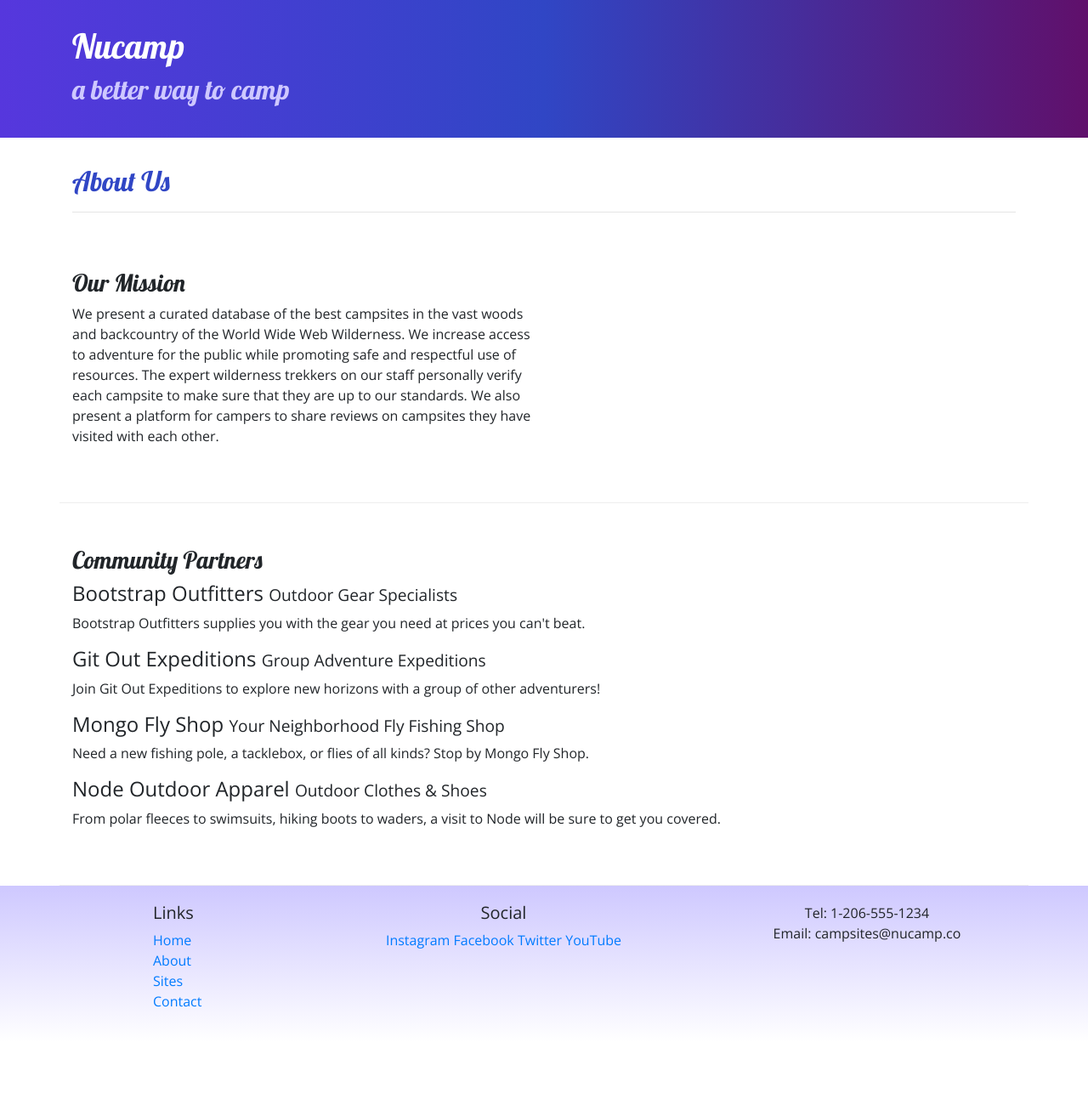
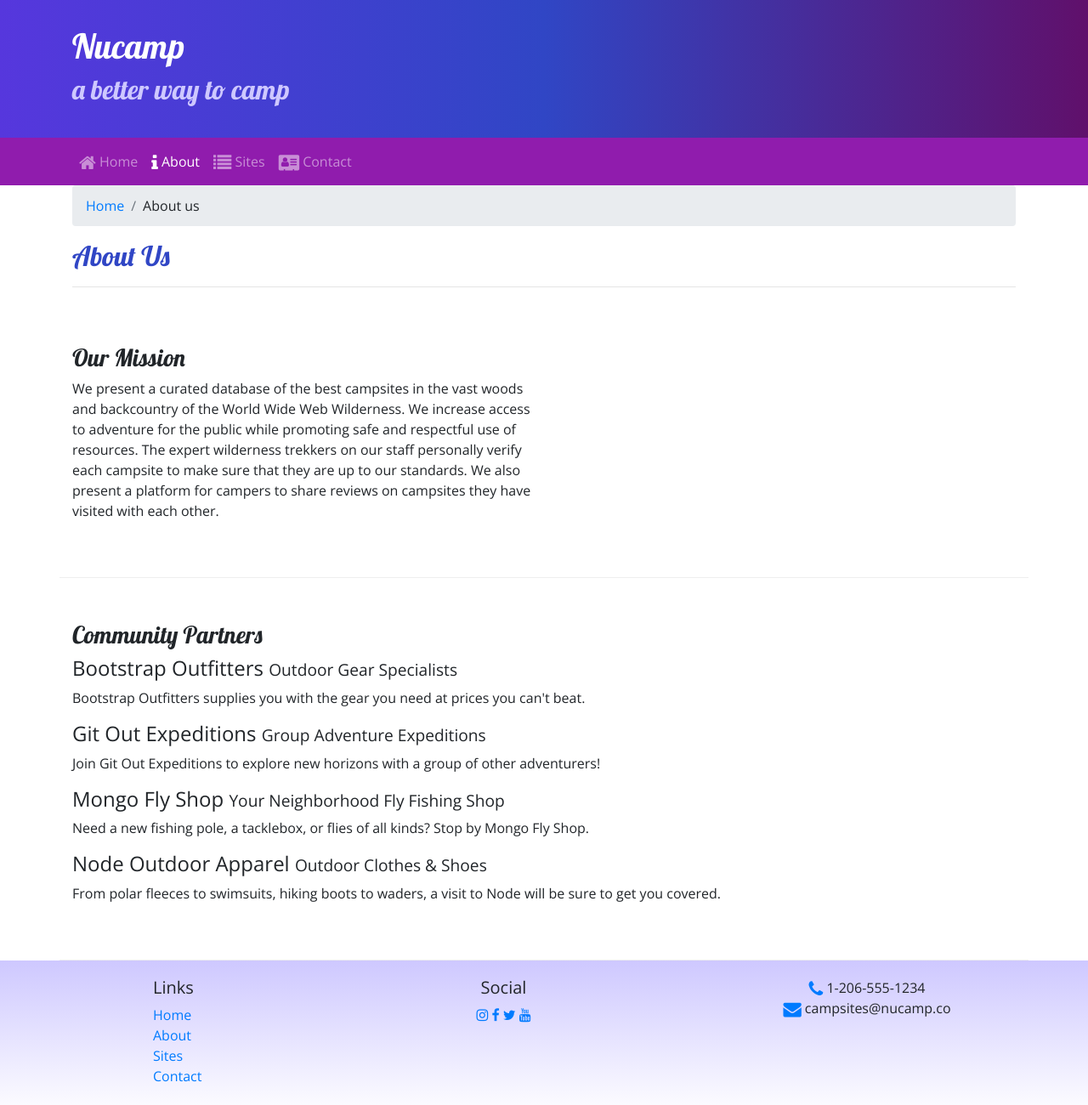
Before and after one commit to Kseckman/nucampsite_2_bootstrap, a website: page aboutus.html in a window 1280 px wide. Shown: the whole page at 85% size. Before the commit the page ends 1226 px from the top, so only its background shows below. Drawn offline with nearby package versions, Linux system fonts and the light colour scheme.

Commit message:
added navbar, breadcrumbs, and fontawsome'

```diff
--- a/aboutus.html
+++ b/aboutus.html
@@ -13,6 +13,7 @@
      <link rel="stylesheet" href="https://fonts.googleapis.com/css?family=Lobster|Open+Sans" />
      <link rel="stylesheet" href="css/styles.css"/>
 
+     <link rel="stylesheet" href="node_modules/font-awesome/css/font-awesome.min.css" />
 
     <title>Nucamp: A Better Way To Camp</title>
 </head>
@@ -30,9 +31,30 @@
         </div>
     </header>
 
+    <nav class="navbar navbar-expand-sm navbar-dark sticky-top">
+        <div class="container">
+            <button class="navbar-toggler ml-auto" type="button" data-toggle="'collapse" data-target="#nucampNavbar">
+                <span class="navbar-toggler-icon"></span>
+            </button>
+            <div class="collapse navbar-collapse" id="nucampNavbar">
+                <ul class="navbar-nav">
+                    <li class="nav-item"><a class="nav-link" href="index.html"><i class="fa fa-home fa-lg"></i> Home</a></li>
+                    <li class="nav-item  active"><a class="nav-link"  href="#"><i class="fa fa-info fa-lg"></i> About</a></li>
+                    <li class="nav-item"><a class="nav-link"  href="#"><i class="fa fa-list fa-lg"></i> Sites</a></li>
+                    <li class="nav-item"><a class="nav-link"  href="#"><i class="fa fa-address-card fa-lg"></i> Contact</a></li>
+                </ul>
+            </div>
+        </div>
+    </nav>
+
+
     <div class='container'>
         <div class="row">
             <div class="col">
+                <ol class="breadcrumb">
+                    <li class="breadcrumb-item"><a href="index.html">Home</a></li>
+                    <li class="breadcrumb-item">About us</li>
+                </ol>
                <h2>About Us</h2>
                <hr />
             </div>
@@ -74,14 +96,14 @@
                 </div>
                 <div class="col-6 col-sm-5 text-center">
                     <h5>Social</h5>
-                    <a href="http://instagram.com/">Instagram</a>
-                    <a href="http://facebook.com/">Facebook</a>
-                    <a href="http://twitter.com/">Twitter</a>
-                    <a href="http://youtube.com/">YouTube</a>
+                    <a href="http://instagram.com/"><i class="fa fa-instagram"></i></a>
+                    <a href="http://facebook.com/"><i class="fa fa-facebook"></i></a>
+                    <a href="http://twitter.com/"><i class="fa fa-twitter"></i></a>
+                    <a href="http://youtube.com/"><i class="fa fa-youtube"></i></a>
                 </div>
                 <div class="col-sm-4 text-center">
-                    Tel: 1-206-555-1234<br />
-                    Email: campsites@nucamp.co
+                    <i class="fa fa-phone fa-lg text-primary"></i> 1-206-555-1234<br />
+                      <i class="fa fa-envelope fa-lg text-primary"></i> campsites@nucamp.co
                 </div>
            </div>
         </div>
--- a/css/styles.css
+++ b/css/styles.css
@@ -20,6 +20,7 @@ footer{
 }
 
 .jumbotron {
+    margin: 0;
     padding: 30px;
     background-image: linear-gradient(to right, #5637DD, #3046C5, #60106B);
     color: white;
@@ -30,3 +31,7 @@ footer{
     border-bottom: 1px ridge;
     min-height: 200px;
 }
+
+.navbar{
+    background-color: #901cad;
+}
--- a/package.json
+++ b/package.json
@@ -4,8 +4,8 @@
   "description": "This is a website for the fictional campsites review site Nucamp.",
   "main": "index.html",
   "scripts": {
-    "lite":"lite-server",
-    "start":"npm run lite",
+    "lite": "lite-server",
+    "start": "npm run lite",
     "test": "echo \"Error: no test specified\" && exit 1"
   },
   "author": "",
@@ -15,6 +15,7 @@
   },
   "dependencies": {
     "bootstrap": "^4.5.2",
+    "font-awesome": "^4.7.0",
     "jquery": "^3.5.1",
     "popper.js": "^1.16.1"
   }
```
Also changed, not shown: index.html (+24 -6 lines), 1 other file.
